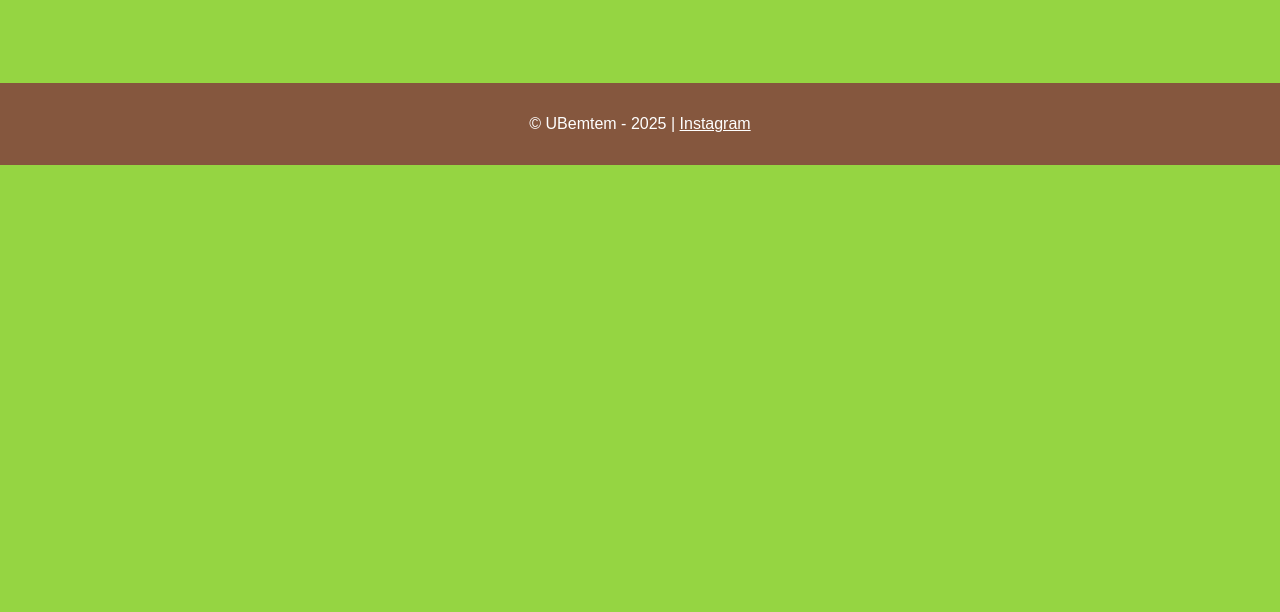
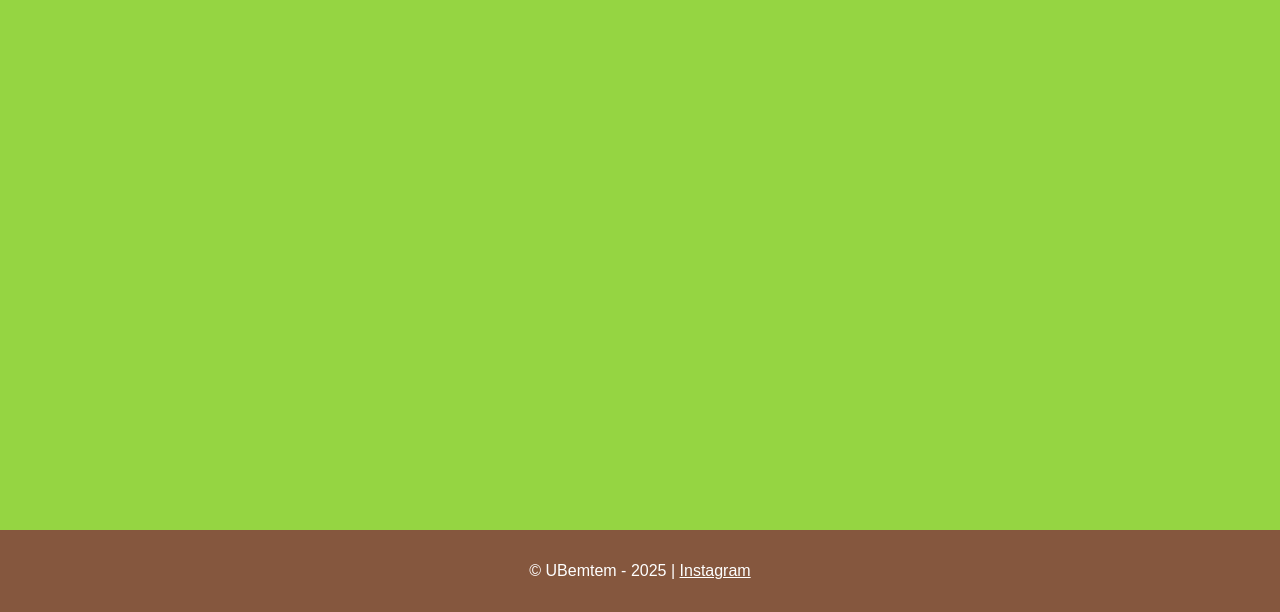
Before and after one commit to wmedsantos/ubemtem, an Eleventy site: page src/index.md in a window 1280 px wide. Shown: the part 188-800 px from the top of the page. Built offline with nearby package versions, Linux system fonts and the light colour scheme; Eleventy itself is replaced by a stand-in of ours; files that its build step writes are made by us from their sources.

Commit message:
Publicação inicial de teste v1.0.004

```diff
--- a/docs/styles/main.css
+++ b/docs/styles/main.css
@@ -1,5 +1,13 @@
+html, body {
+  height: 100%;
+  margin: 0;
+  padding: 0;
+}
+
 body {
-    margin: 0;
+  display: flex;
+  flex-direction: column;
+  min-height: 100vh;
   font-family: Arial, sans-serif;
   background-color: #95D542;
   color: #85573E;
@@ -33,6 +41,7 @@ body {
 }
 
 main {
+  flex: 1;
   padding: 2rem;
 }
 
@@ -41,7 +50,7 @@ body {
   color: #fff;
   text-align: center;
   padding: 1rem;
-    margin-top: 2rem;
+  margin-top: auto;
 }
 
 footer a {
--- a/src/styles/main.css
+++ b/src/styles/main.css
@@ -1,5 +1,13 @@
+html, body {
+  height: 100%;
+  margin: 0;
+  padding: 0;
+}
+
 body {
-    margin: 0;
+  display: flex;
+  flex-direction: column;
+  min-height: 100vh;
   font-family: Arial, sans-serif;
   background-color: #95D542;
   color: #85573E;
@@ -33,6 +41,7 @@ body {
 }
 
 main {
+  flex: 1;
   padding: 2rem;
 }
 
@@ -41,7 +50,7 @@ body {
   color: #fff;
   text-align: center;
   padding: 1rem;
-    margin-top: 2rem;
+  margin-top: auto;
 }
 
 footer a {
```
Lines whose indentation alone changed are shown as unchanged.
